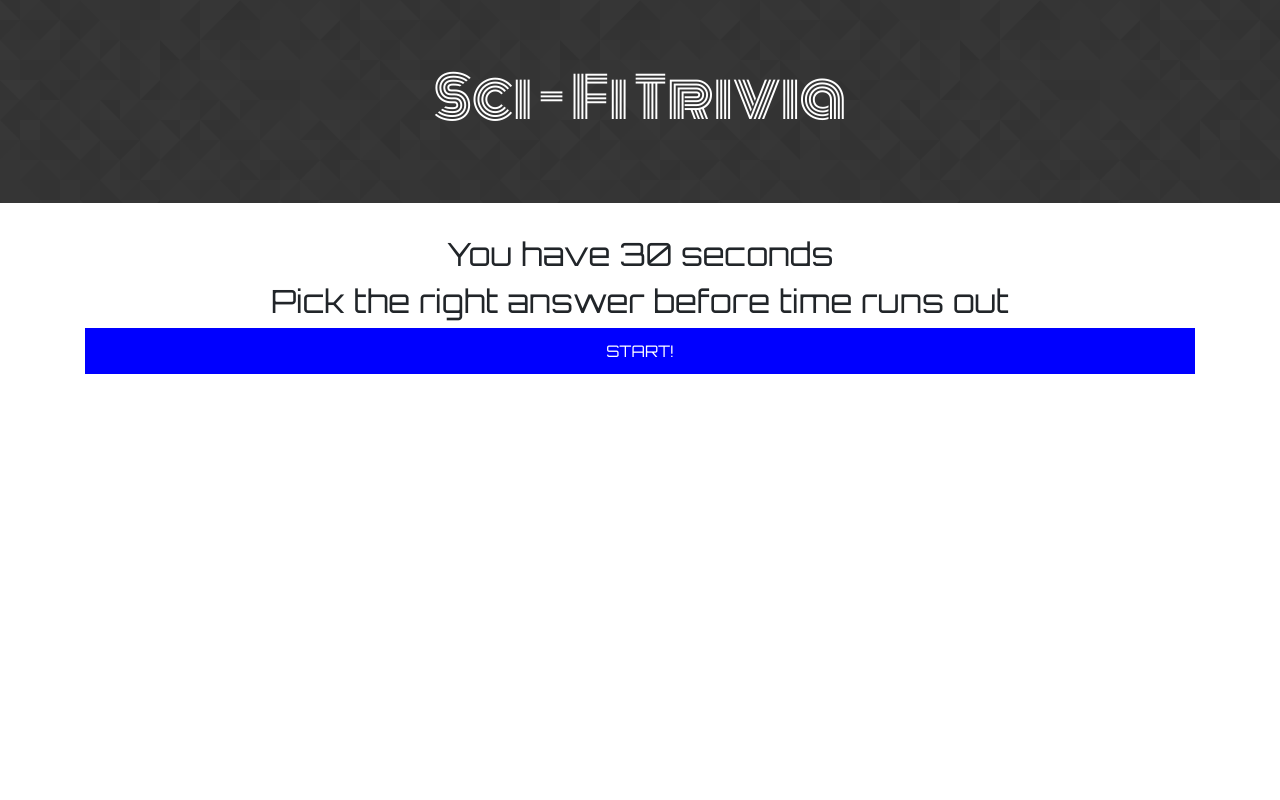
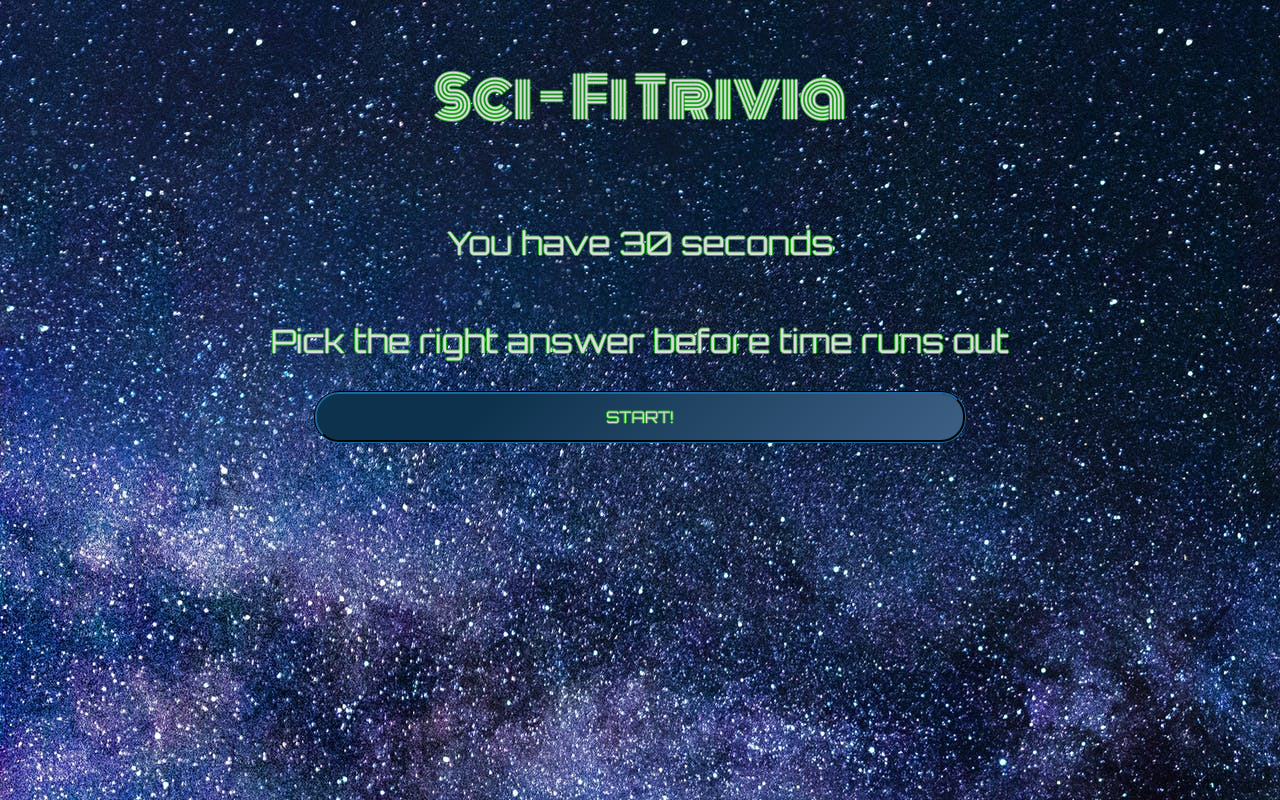
Before and after one commit to The-Ryan-Mobley/Trivia_Game, a plain HTML site: page index.html in a window 1280 px wide. Drawn offline with nearby package versions, Linux system fonts and the light colour scheme.

Commit message:
finalizing styling for deployment

```diff
--- a/assets/css/style.css
+++ b/assets/css/style.css
@@ -1,19 +1,69 @@
 *{
     text-align: center;
+
+}
+
+body{
+    background-image: url(../images/milky-way-starry-sky-night-sky-star-956981.jpeg);
 }
 .jumbotron{
-    background-image: url(../images/prism.png);
-    background-repeat:repeat-x;
+    background:none !important;
     font-family: 'Monoton', cursive;
-    color:#ffffff;
+    text-shadow: -1px 0 #24b020, 0 1px #24b020, 1px 0 #24b020, 0 -1px #24b020;
+    color:#dcddde;
     font-size: 45px;
+    margin-bottom:-1%;
+
+
 }
 #main-body{
+    margin-top:2%;
     font-family: 'Orbitron', sans-serif;
+    overflow:hidden;
+    clear: both;
+    position: auto;
+    width:100%;
+    padding-bottom:10%;
+
+}
+#watch{
+    padding:1%;
+    color: #dcddde;
+    text-shadow: -1px 0 #24b020, 0 1px #24b020, 1px 0 #24b020, 0 -1px #24b020;
+
+
+}
+#question-count{
+    padding:1%;
+    color: #dcddde;
+    text-shadow: -1px 0 #24b020, 0 1px #24b020, 1px 0 #24b020, 0 -1px #24b020;
+
+
+}
+#question-display{
+    padding:1%;
+    color: #dcddde;
+    text-shadow: -1px 0 #24b020, 0 1px #24b020, 1px 0 #24b020, 0 -1px #24b020;
+
+
+}
+#response-display{
+    padding:1%;
+
+
 }
 .answer-space{
+    border-radius: 25px;
+    border-style:groove;
+    border-color:#0d324d;
+
+    border-width:1%;
     text-align:center;
+    margin:0 20% 2% 20%;
     padding:1%;
-    color: #ffffff;
-    background-color:blue;
+    color: #dcddde;
+    text-shadow: -1px 0 #24b020, 0 1px #24b020, 1px 0 #24b020, 0 -1px #24b020;
+    background-color: #3e5f85;
+    background-image: linear-gradient(315deg, #3e5f85 0%, #0d324d 74%);
+
 }
--- a/assets/javascript/app.js
+++ b/assets/javascript/app.js
@@ -87,7 +87,7 @@ $(window).on('load',function(){
             }
         }
         else{
-            pic_element.attr("src","assets/images/kisspng-power-symbol-button-computer-icons-icon-power-button-svg-5ab09bdead88a2.6606372415215236787108.jpg");
+            pic_element.attr("src","assets/images/kisspng-product-design-marketing-consumer-behaviour-custom-5b7d9aa283e516.7737241115349582425403.png");
             game_start = true;
         }
     }
--- a/index.html
+++ b/index.html
@@ -13,6 +13,7 @@
         <meta name="viewport" content="width=device-width, initial-scale=1, shrink-to-fit=no">
 
         <!-- Bootstrap CSS -->
+        <link rel="icon" href="assets/images/kisspng-drawing-human-brain-vector-graphics-sketch-cranium-la-cabeza-humana-grficos-vectoriales-g-5d31cab9b45bb9.2506895015635442497388.png">
         <link rel="stylesheet" href="https://stackpath.bootstrapcdn.com/bootstrap/4.3.1/css/bootstrap.min.css"
             integrity="sha384-ggOyR0iXCbMQv3Xipma34MD+dH/1fQ784/j6cY/iJTQUOhcWr7x9JvoRxT2MZw1T" crossorigin="anonymous">
         <link href="https://fonts.googleapis.com/css?family=Monoton&display=swap" rel="stylesheet">
@@ -31,7 +32,7 @@
     </header>
     <div class="container">
         <div class="row">
-            <div class="col">
+            <div class="col-12">
                 <div id="main-body">
                     <h2 id ="watch"></h2>
                     <h1 id="question-count"></h1>
@@ -40,9 +41,6 @@
 
                 </div>
             </div>
-
-        </div>
-        <div class="row">
 
         </div>
     </div>
```
Also changed, not shown: assets/images/images.jpg (deleted), assets/images/kisspng-drawing-human-brain-vector-graphics-sketch-cranium-la-cabeza-humana-grficos-vectoriales-g-5d31cab98c5b24.5288709815635442495749.jpg (deleted), assets/images/kisspng-power-symbol-button-computer-icons-icon-power-button-svg-5ab09bdead88a2.6606372415215236787108.jpg (deleted), assets/images/kisspng-product-design-marketing-consumer-behaviour-custom-5b7d9aa283e516.7737241115349582425403.png (added), assets/images/milky-way-starry-sky-night-sky-star-956981.jpeg (added), assets/images/prism.png (deleted), assets/images/seamless-space-background-5-300x200.jpg (deleted).
